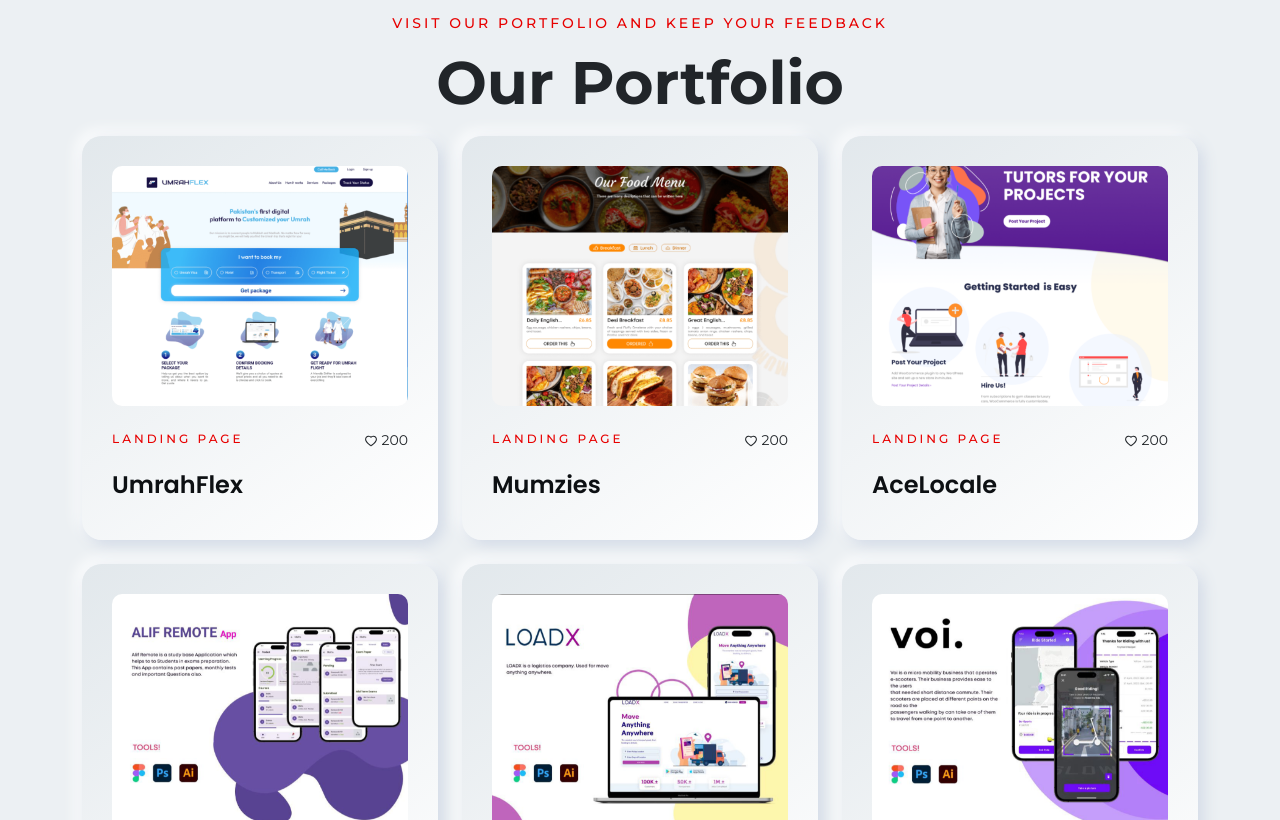
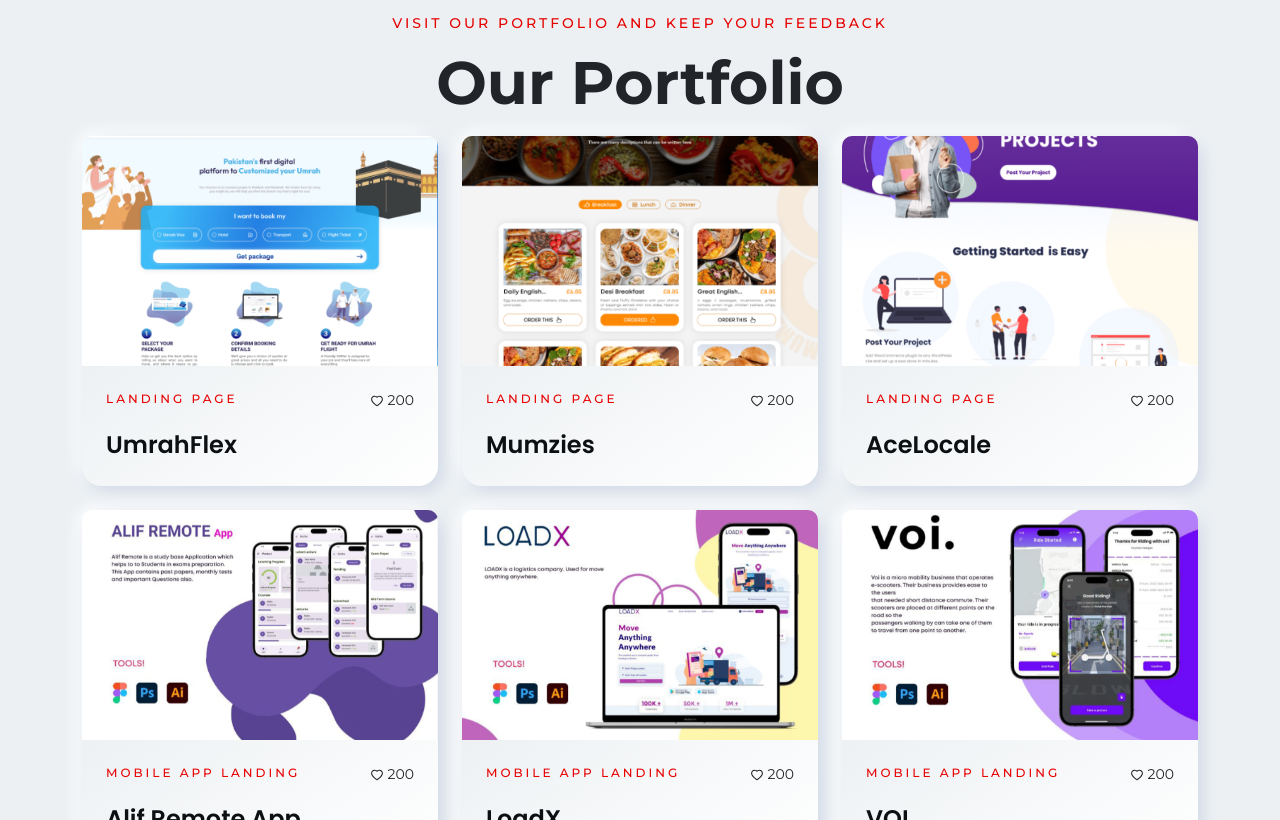
Before and after one commit to MaazKhanaa/falcons-sols, a React (Create React App) app: page / in a window 1280 px wide. Shown: the part 1980-2800 px from the top of the page. Built offline with nearby package versions, Linux system fonts and the light colour scheme.

Commit message:
portfolio card updated

```diff
--- /dev/null
+++ b/src/common/project-card/card.js
@@ -0,0 +1,12 @@
+import styles from './card.module.css';
+
+const Card = ({ children }) => {
+  return (
+    <>
+      <div className={styles.cardOuter}>
+        <div className={styles.mainCard}>{children}</div>
+      </div>
+    </>
+  );
+};
+export default Card;
--- /dev/null
+++ b/src/common/project-card/card.module.css
@@ -0,0 +1,9 @@
+.cardOuter {
+    height: 100%;
+  }
+  .mainCard {
+    background: var(--global-background);
+    box-shadow: var(--global-shadow);
+    border-radius: 20px;
+    height: 100%;
+  }
--- a/src/components/portfolio/portfolio.module.css
+++ b/src/components/portfolio/portfolio.module.css
@@ -1,6 +1,9 @@
-img {
+.projectImg {
   width: 100%;
-  border-radius: 10px;
+  border-top-left-radius: 10px;
+  border-top-right-radius: 10px;
+  border-bottom-right-radius: 0px;
+  border-bottom-left-radius: 0px;
   height: 230px;
   object-fit: cover;
 }
--- a/src/components/portfolio/portfolioCard.js
+++ b/src/components/portfolio/portfolioCard.js
@@ -1,4 +1,4 @@
-import Card from '../../common/card/card';
+import Card from '../../common/project-card/card';
 import CardHeading from '../../common/typography/cardheading/cardHeading';
 import styles from './portfolio.module.css';
 import { AiOutlineHeart } from 'react-icons/ai';
@@ -6,8 +6,8 @@
 const PortfolioCard = ({ image, subHeading, likeCounter, mainHeading }) => {
   return (
     <Card>
-      <img src={image} />
-      <div className="d-flex justify-content-between mt-4">
+      <img className={styles.projectImg} src={image} />
+      <div className="d-flex justify-content-between m-4 mb-0">
         <span className={styles.subHeading}>{subHeading}</span>
         <span className={styles.counterText}>
           <span className="d-inline-block pe-1">
@@ -16,7 +16,9 @@
           {likeCounter}
         </span>
       </div>
+      <div className='mx-4 mb-4'>
       <CardHeading text={mainHeading} />
+      </div>
     </Card>
   );
 };
--- a/src/constants/header/menuData.ts
+++ b/src/constants/header/menuData.ts
@@ -9,12 +9,6 @@
 }, {
     text: "PortFolio", href: "#portfolio"
 }, {
-    text: "Testimonial", href: "#testimonial"
-}, {
-    text: "Clients", href: "#clients"
-}, {
-    text: "Pricing", href: "#pricing"
-}, {
     text: "Blog", href: "#blog"
 }, {
     text: "Contact", href: "#contact"
```
